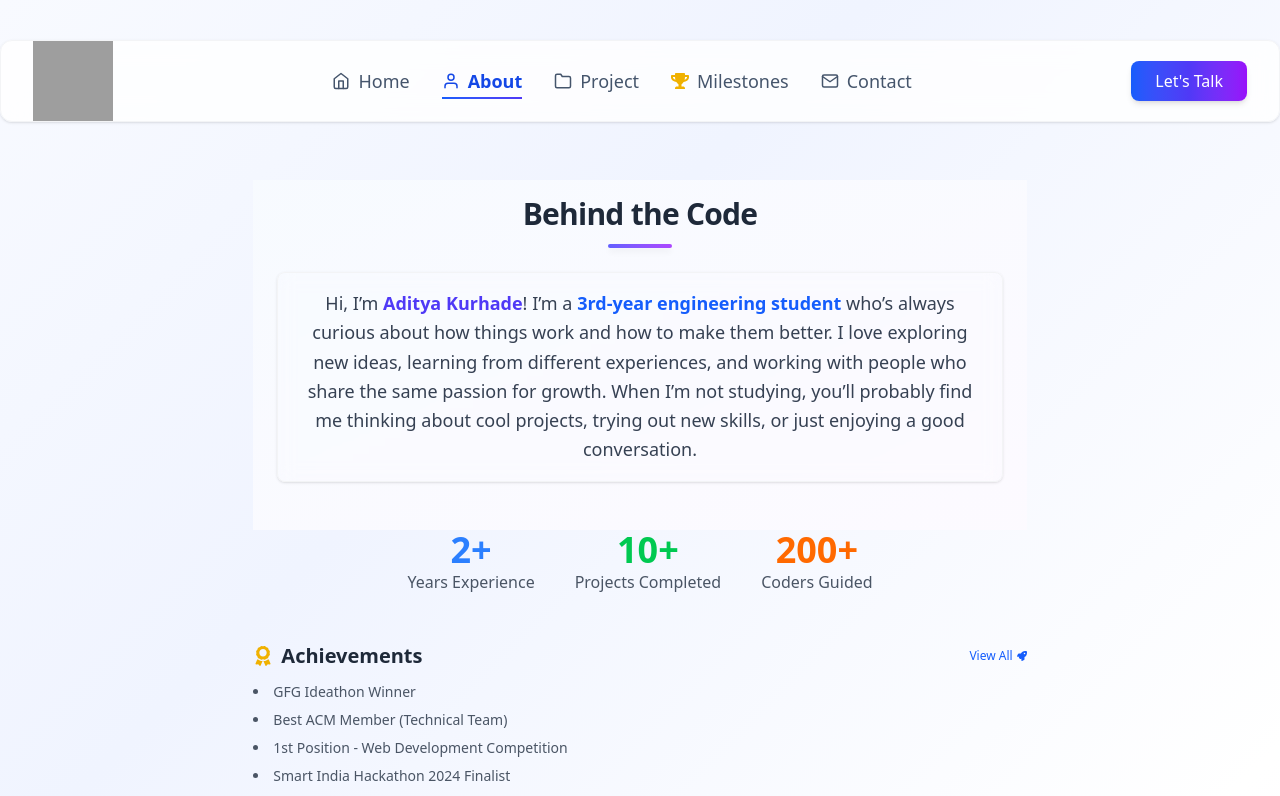
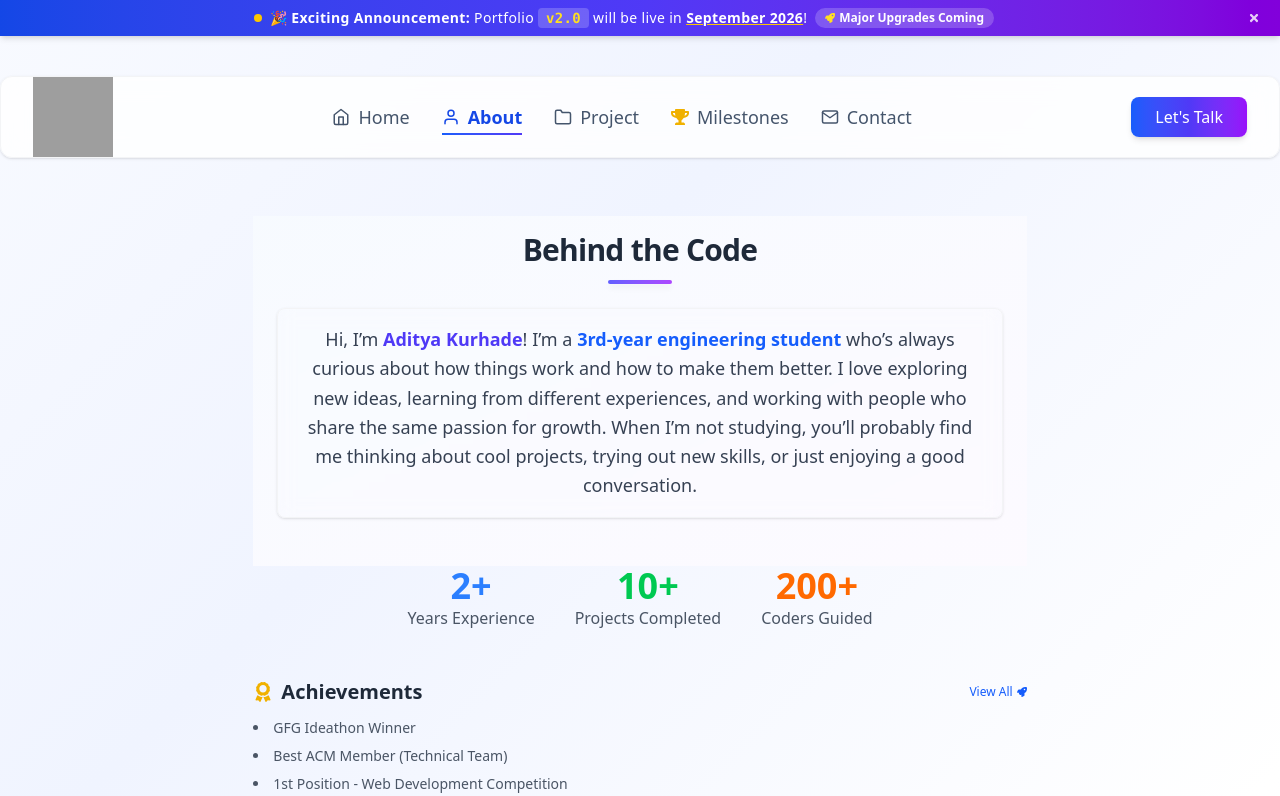
Before and after one commit to aditya-kurhade/Portfolio-aditya, a React (Vite) app in the folder my-portfolio/: page /about in a window 1280 px wide. Shown: the top 796 px of the page. Built offline with nearby package versions, Linux system fonts and the light colour scheme; grey boxes are pictures that could not be loaded.

Commit message:
feat: add VersionBanner component to App and display upcoming v2.0 announcement

```diff
--- a/my-portfolio/src/App.jsx
+++ b/my-portfolio/src/App.jsx
@@ -11,6 +11,8 @@ import WhyWorkWithMe from './components/WhyWorkWithMe.jsx';
 import UnderDevelopment from './pages/UnderDevelopment.jsx';
 
 
+
+import VersionBanner from './components/VersionBanner.jsx';
 
 const AppContent = () => {
   const [loading, setLoading] = useState(true);
@@ -29,6 +31,7 @@ const AppContent = () => {
         background: "linear-gradient(135deg, #f8faff 0%, #f0f4ff 30%, #ffffff 70%, #faf5ff 100%)"
       }}
     >
+      <VersionBanner />
       <Routes>
         {/* Routes with Navbar */}
         <Route
--- /dev/null
+++ b/my-portfolio/src/components/VersionBanner.jsx
@@ -0,0 +1,36 @@
+import React, { useState } from 'react';
+import { FaTimes, FaRocket } from 'react-icons/fa';
+
+const VersionBanner = () => {
+  const [isVisible, setIsVisible] = useState(true);
+
+  if (!isVisible) return null;
+
+  return (
+    <div className="bg-gradient-to-r from-blue-700 via-indigo-600 to-purple-700 text-white text-xs sm:text-sm py-2 px-4 shadow-md relative z-50">
+      <div className="max-w-7xl mx-auto flex items-center justify-between gap-3">
+        <div className="flex items-center justify-center gap-2 w-full text-center">
+          <span className="relative flex h-2 w-2">
+            <span className="animate-ping absolute inline-flex h-full w-full rounded-full bg-yellow-300 opacity-75"></span>
+            <span className="relative inline-flex rounded-full h-2 w-2 bg-yellow-400"></span>
+          </span>
+          <span className="font-medium tracking-wide">
+            🎉 <strong className="font-bold">Exciting Announcement:</strong> Portfolio <span className="bg-white/20 px-2 py-0.5 rounded font-mono font-bold text-yellow-300">v2.0</span> will be live in <span className="underline decoration-yellow-400 font-bold">September 2026</span>!
+          </span>
+          <span className="hidden md:inline-flex items-center gap-1 text-xs bg-white/20 hover:bg-white/30 backdrop-blur-sm px-2.5 py-0.5 rounded-full font-semibold transition-all">
+            <FaRocket className="text-yellow-300 text-[10px]" /> Major Upgrades Coming
+          </span>
+        </div>
+        <button
+          onClick={() => setIsVisible(false)}
+          className="text-white/80 hover:text-white hover:bg-white/10 p-1 rounded-full transition-colors flex-shrink-0"
+          aria-label="Close banner"
+        >
+          <FaTimes className="text-xs" />
+        </button>
+      </div>
+    </div>
+  );
+};
+
+export default VersionBanner;
```
